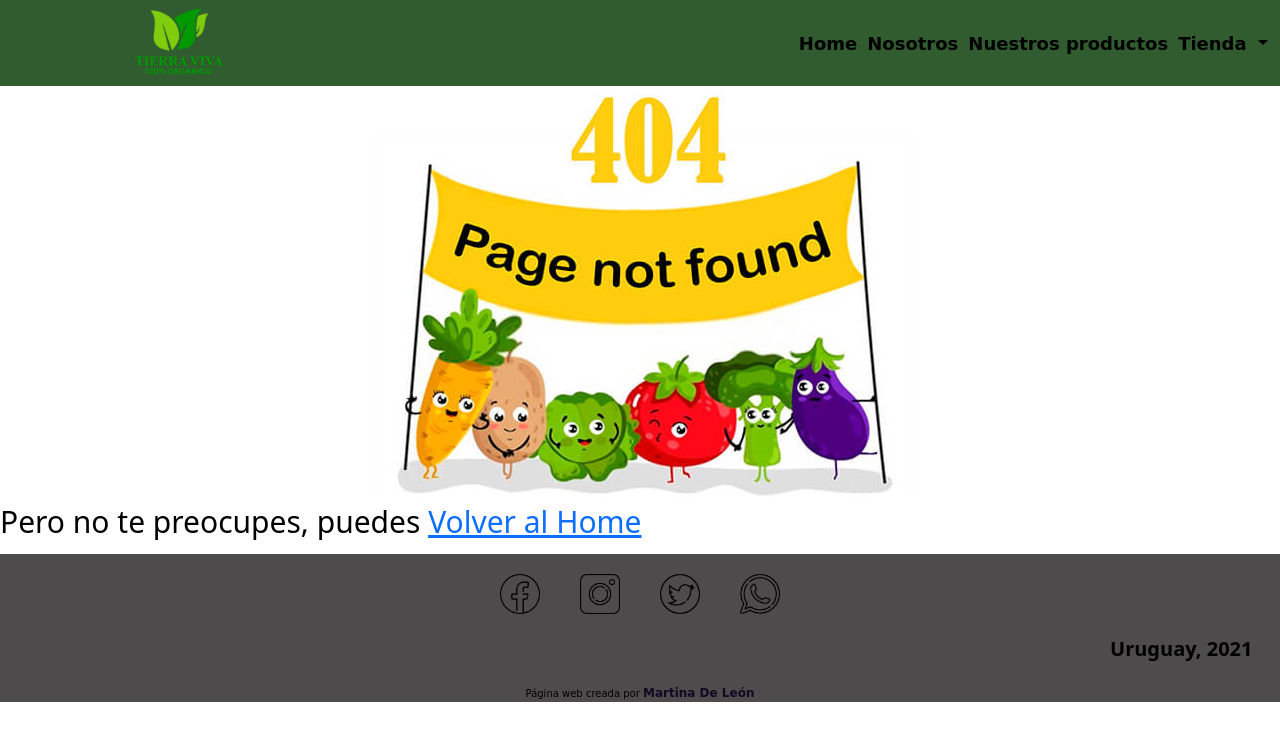
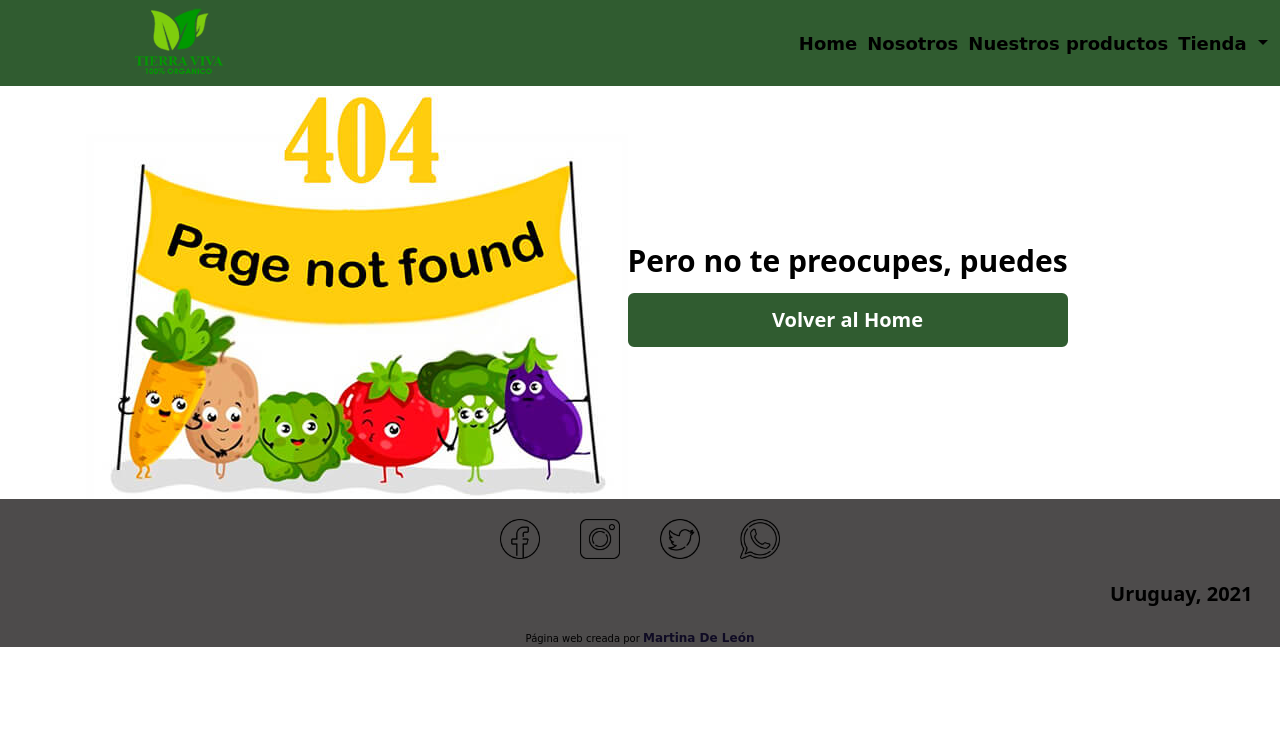
Before and after one commit to mdeleonbalbiani/TierraViva, a website: page 404.html in a window 1280 px wide. Drawn offline with nearby package versions, Linux system fonts and the light colour scheme; a web font is replaced by a local one.

Commit message:
Rediseño de Pagina 404

```diff
--- a/404.html
+++ b/404.html
@@ -58,9 +58,12 @@
     </header>
 
 
-    <main class="mainPage404">
+    <main class="mainPage404 container">
       <img src="multimedia/404image.jpg" alt="404 page not found">
-      <p>Pero no te preocupes, puedes <a href="index.html">Volver al Home</a></p>
+      <div>
+        <p>Pero no te preocupes, puedes</p>
+        <a href="index.html" class="boton404">Volver al Home</a>
+      </div>
     </main>
 
 
--- a/scss/_404.scss
+++ b/scss/_404.scss
@@ -4,13 +4,43 @@
     background-color:  white;
 }
 
-.mainPage404 img{
-    display: block;
-    margin: auto;
+.mainPage404 {
+    display: flex;
+
+    div{
+        display: flex;
+        flex-direction: column;
+        justify-content: center;
+        p{
+            text-align: center;
+            color: #000;
+            font-size: 3rem;
+            font-weight: bold;
+        }
+
+    }
+
 }
 
-.mainPage404 p{
-    color: #000;
+.boton404{
+    text-align: center;
     font-size: 3rem;
+    text-decoration: none;
+    padding: 10px;
+    font-weight: 600;
+    font-size: 20px;
+    color: #ffffff;
+    background-color: $verdePrincipal;
+    border-radius: 6px;
+    border: 2px solid $verdePrincipal;
 }
+
+.boton404:hover{
+    color: $verdePrincipal;
+    background-color: #ffffff;
+}
+
+
+
+
 /*FIN Página 404*/
```
Also changed, not shown: css/estilo.css.
